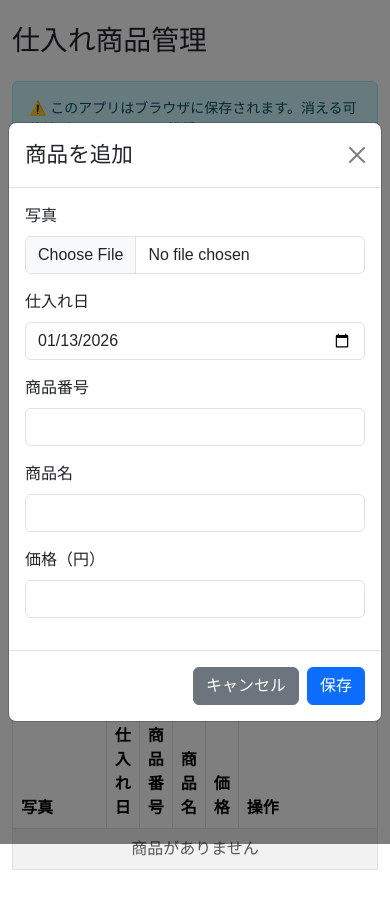
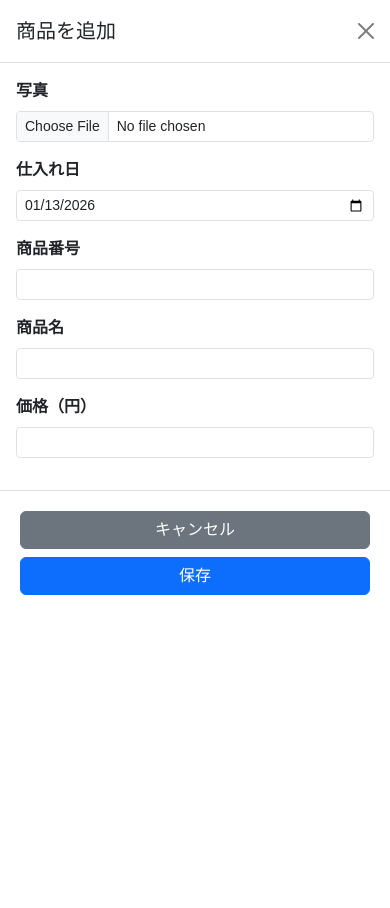
Before and after one commit to bbbyk105/products-management, a Next.js app: page / in a window 390 px wide. Both pictures are taken after a click on the button "+ 商品を追加". After the commit the page ends 844 px from the top, so only its background shows below. Built offline with nearby package versions, Linux system fonts and the light colour scheme.

Commit message:
UI変更

```diff
--- a/app/globals.css
+++ b/app/globals.css
@@ -17,3 +17,11 @@ body {
   color: #212529;
   font-family: Arial, Helvetica, sans-serif;
 }
+
+/* モバイルとデスクトップでフォームサイズを調整 */
+@media (min-width: 768px) {
+  .md-size-normal {
+    font-size: 1rem;
+    padding: 0.375rem 0.75rem;
+  }
+}
--- a/app/page.tsx
+++ b/app/page.tsx
@@ -291,25 +291,40 @@ export default function Home() {
   };
 
   return (
-    <Container fluid className="py-4">
+    <Container fluid className="py-3 py-md-4 px-3 px-md-4">
       <Row>
         <Col>
-          <h1 className="mb-4">仕入れ商品管理</h1>
+          <h1 className="mb-3 mb-md-4 h3 h-md-2">仕入れ商品管理</h1>
 
-          <Alert variant="info" className="small mb-4">
+          <Alert variant="info" className="small mb-3 mb-md-4">
             ⚠️
             このアプリはブラウザに保存されます。消える可能性があるのでExport推奨
           </Alert>
 
           {/* 操作ボタン */}
-          <div className="mb-4 d-flex flex-wrap gap-2">
-            <Button variant="primary" onClick={handleAddNew}>
+          <div className="mb-3 mb-md-4 d-flex flex-column flex-md-row flex-wrap gap-2">
+            <Button
+              variant="primary"
+              onClick={handleAddNew}
+              className="w-100 w-md-auto"
+              size="sm"
+              style={{ maxWidth: "200px" }}
+            >
               + 商品を追加
             </Button>
-            <Button variant="success" onClick={handleExportJSON}>
+            <Button
+              variant="success"
+              onClick={handleExportJSON}
+              className="w-100 w-md-auto"
+              size="sm"
+              style={{ maxWidth: "200px" }}
+            >
               JSONエクスポート
             </Button>
-            <label className="btn btn-success mb-0">
+            <label
+              className="btn btn-success btn-sm mb-0 w-100 w-md-auto"
+              style={{ maxWidth: "200px" }}
+            >
               JSONインポート
               <input
                 type="file"
@@ -318,45 +333,61 @@ export default function Home() {
                 style={{ display: "none" }}
               />
             </label>
-            <Button variant="info" onClick={handleExportCSV}>
+            <Button
+              variant="info"
+              onClick={handleExportCSV}
+              className="w-100 w-md-auto"
+              size="sm"
+              style={{ maxWidth: "200px" }}
+            >
               CSVエクスポート
             </Button>
           </div>
 
           {/* 検索・フィルタ・ソート */}
-          <Card className="mb-4">
-            <Card.Body>
+          <Card className="mb-3 mb-md-4">
+            <Card.Body className="p-3 p-md-4">
               <Row className="g-3">
-                <Col md={4}>
-                  <Form.Label>検索（商品番号・商品名）</Form.Label>
+                <Col xs={12} md={4}>
+                  <Form.Label className="small fw-bold">
+                    検索（商品番号・商品名）
+                  </Form.Label>
                   <Form.Control
                     type="text"
                     placeholder="検索..."
                     value={searchQuery}
                     onChange={(e) => setSearchQuery(e.target.value)}
+                    size="sm"
+                    className="md-size-normal"
                   />
                 </Col>
-                <Col md={3}>
-                  <Form.Label>開始日</Form.Label>
+                <Col xs={6} md={3}>
+                  <Form.Label className="small fw-bold">開始日</Form.Label>
                   <Form.Control
                     type="date"
                     value={dateFrom}
                     onChange={(e) => setDateFrom(e.target.value)}
+                    size="sm"
+                    className="md-size-normal"
                   />
                 </Col>
-                <Col md={3}>
-                  <Form.Label>終了日</Form.Label>
+                <Col xs={6} md={3}>
+                  <Form.Label className="small fw-bold">終了日</Form.Label>
                   <Form.Control
                     type="date"
                     value={dateTo}
                     onChange={(e) => setDateTo(e.target.value)}
+                    size="sm"
+                    className="md-size-normal"
                   />
                 </Col>
-                <Col md={2}>
-                  <Form.Label>並び替え</Form.Label>
+                <Col xs={12} md={2}>
+                  <Form.Label className="small fw-bold">並び替え</Form.Label>
                   <Form.Select
                     value={sortOrder}
                     onChange={(e) => setSortOrder(e.target.value as SortOrder)}
+                    size="sm"
+                    className="md-size-normal"
                   >
                     <option value="purchasedAtDesc">
                       仕入れ日（新しい順）
@@ -378,8 +409,10 @@ export default function Home() {
             </div>
           ) : (
             <>
-              <div className="mb-3">
-                <strong>表示件数: {filteredProducts.length}件</strong>
+              <div className="mb-2 mb-md-3">
+                <strong className="small">
+                  表示件数: {filteredProducts.length}件
+                </strong>
               </div>
               <ProductTable
                 products={filteredProducts}
--- a/components/ProductModal.tsx
+++ b/components/ProductModal.tsx
@@ -94,25 +94,27 @@ export default function ProductModal({ show, onHide, onSave, product }: ProductM
   };
 
   return (
-    <Modal show={show} onHide={onHide} centered>
+    <Modal show={show} onHide={onHide} centered size="lg" fullscreen="sm-down">
       <Modal.Header closeButton>
-        <Modal.Title>{product ? '商品を編集' : '商品を追加'}</Modal.Title>
+        <Modal.Title className="h5">{product ? '商品を編集' : '商品を追加'}</Modal.Title>
       </Modal.Header>
       <Form onSubmit={handleSubmit}>
-        <Modal.Body>
+        <Modal.Body className="p-3 p-md-4">
           <Form.Group className="mb-3">
-            <Form.Label>写真</Form.Label>
+            <Form.Label className="fw-bold">写真</Form.Label>
             <Form.Control
               type="file"
               accept="image/*"
               onChange={handleImageChange}
+              size="sm"
+              className="md-size-normal"
             />
             {imagePreview && (
-              <div className="mt-2">
+              <div className="mt-2 text-center">
                 <img
                   src={imagePreview}
                   alt="Preview"
-                  style={{ maxWidth: '200px', maxHeight: '200px', objectFit: 'contain' }}
+                  style={{ maxWidth: '100%', maxHeight: '200px', objectFit: 'contain' }}
                   className="img-thumbnail"
                 />
               </div>
@@ -120,37 +122,43 @@ export default function ProductModal({ show, onHide, onSave, product }: ProductM
           </Form.Group>
 
           <Form.Group className="mb-3">
-            <Form.Label>仕入れ日</Form.Label>
+            <Form.Label className="fw-bold">仕入れ日</Form.Label>
             <Form.Control
               type="date"
               value={formData.purchasedAt}
               onChange={(e) => setFormData({ ...formData, purchasedAt: e.target.value })}
               required
+              size="sm"
+              className="md-size-normal"
             />
           </Form.Group>
 
           <Form.Group className="mb-3">
-            <Form.Label>商品番号</Form.Label>
+            <Form.Label className="fw-bold">商品番号</Form.Label>
             <Form.Control
               type="text"
               value={formData.productCode}
               onChange={(e) => setFormData({ ...formData, productCode: e.target.value })}
               required
+              size="sm"
+              className="md-size-normal"
             />
           </Form.Group>
 
           <Form.Group className="mb-3">
-            <Form.Label>商品名</Form.Label>
+            <Form.Label className="fw-bold">商品名</Form.Label>
             <Form.Control
               type="text"
               value={formData.name}
               onChange={(e) => setFormData({ ...formData, name: e.target.value })}
               required
+              size="sm"
+              className="md-size-normal"
             />
           </Form.Group>
 
           <Form.Group className="mb-3">
-            <Form.Label>価格（円）</Form.Label>
+            <Form.Label className="fw-bold">価格（円）</Form.Label>
             <Form.Control
               type="number"
               step="0.01"
@@ -158,14 +166,16 @@ export default function ProductModal({ show, onHide, onSave, product }: ProductM
               value={formData.price}
               onChange={(e) => setFormData({ ...formData, price: e.target.value })}
               required
+              size="sm"
+              className="md-size-normal"
             />
           </Form.Group>
         </Modal.Body>
-        <Modal.Footer>
-          <Button variant="secondary" onClick={onHide} disabled={loading}>
+        <Modal.Footer className="p-3 p-md-4">
+          <Button variant="secondary" onClick={onHide} disabled={loading} className="w-100 w-md-auto">
             キャンセル
           </Button>
-          <Button variant="primary" type="submit" disabled={loading}>
+          <Button variant="primary" type="submit" disabled={loading} className="w-100 w-md-auto">
             {loading ? '保存中...' : '保存'}
           </Button>
         </Modal.Footer>
--- a/components/ProductTable.tsx
+++ b/components/ProductTable.tsx
@@ -1,6 +1,6 @@
 'use client';
 
-import { Table, Button, ButtonGroup } from 'react-bootstrap';
+import { Table, Button, ButtonGroup, Card } from 'react-bootstrap';
 import { Product } from '@/types/product';
 
 interface ProductTableProps {
@@ -16,9 +16,83 @@ export default function ProductTable({ products, onEdit, onDelete }: ProductTabl
     }
   };
 
-  return (
+  // スマホ表示（カード形式）
+  const MobileCardView = () => (
+    <div className="d-md-none">
+      {products.length === 0 ? (
+        <div className="text-center text-muted py-4">
+          商品がありません
+        </div>
+      ) : (
+        <div className="d-flex flex-column gap-3">
+          {products.map((product) => (
+            <Card key={product.id}>
+              <Card.Body className="p-3">
+                <div className="d-flex gap-3 mb-3">
+                  <div style={{ flexShrink: 0 }}>
+                    {product.imageUrl ? (
+                      <img
+                        src={product.imageUrl}
+                        alt={product.name}
+                        style={{ width: '80px', height: '80px', objectFit: 'cover' }}
+                        className="img-thumbnail"
+                      />
+                    ) : (
+                      <div
+                        style={{
+                          width: '80px',
+                          height: '80px',
+                          backgroundColor: '#f8f9fa',
+                          display: 'flex',
+                          alignItems: 'center',
+                          justifyContent: 'center',
+                          fontSize: '10px',
+                          color: '#6c757d',
+                          borderRadius: '4px',
+                        }}
+                      >
+                        画像なし
+                      </div>
+                    )}
+                  </div>
+                  <div style={{ flex: 1, minWidth: 0 }}>
+                    <div className="fw-bold mb-1 text-truncate">{product.name}</div>
+                    <div className="small text-muted mb-1">商品番号: {product.productCode}</div>
+                    <div className="small text-muted mb-1">仕入れ日: {product.purchasedAt}</div>
+                    <div className="fw-bold text-primary">¥{product.price.toLocaleString()}</div>
+                  </div>
+                </div>
+                <div className="d-grid gap-2 d-md-flex">
+                  <Button
+                    variant="outline-primary"
+                    size="sm"
+                    onClick={() => onEdit(product)}
+                    className="flex-fill"
+                  >
+                    編集
+                  </Button>
+                  <Button
+                    variant="outline-danger"
+                    size="sm"
+                    onClick={() => handleDelete(product.id!)}
+                    className="flex-fill"
+                  >
+                    削除
+                  </Button>
+                </div>
+              </Card.Body>
+            </Card>
+          ))}
+        </div>
+      )}
+    </div>
+  );
+
+  // PC表示（テーブル形式）
+  const DesktopTableView = () => (
+    <div className="d-none d-md-block">
       <div className="table-responsive">
-      <Table striped bordered hover className="align-middle">
+        <Table striped bordered hover className="align-middle mb-0">
           <thead>
             <tr>
               <th style={{ width: '100px' }}>写真</th>
@@ -32,7 +106,7 @@ export default function ProductTable({ products, onEdit, onDelete }: ProductTabl
           <tbody>
             {products.length === 0 ? (
               <tr>
-              <td colSpan={6} className="text-center text-muted">
+                <td colSpan={6} className="text-center text-muted py-4">
                   商品がありません
                 </td>
               </tr>
@@ -58,6 +132,7 @@ export default function ProductTable({ products, onEdit, onDelete }: ProductTabl
                           justifyContent: 'center',
                           fontSize: '12px',
                           color: '#6c757d',
+                          borderRadius: '4px',
                         }}
                       >
                         画像なし
@@ -84,5 +159,13 @@ export default function ProductTable({ products, onEdit, onDelete }: ProductTabl
           </tbody>
         </Table>
       </div>
+    </div>
+  );
+
+  return (
+    <>
+      <MobileCardView />
+      <DesktopTableView />
+    </>
   );
 }
```
Lines whose indentation alone changed are shown as unchanged.
